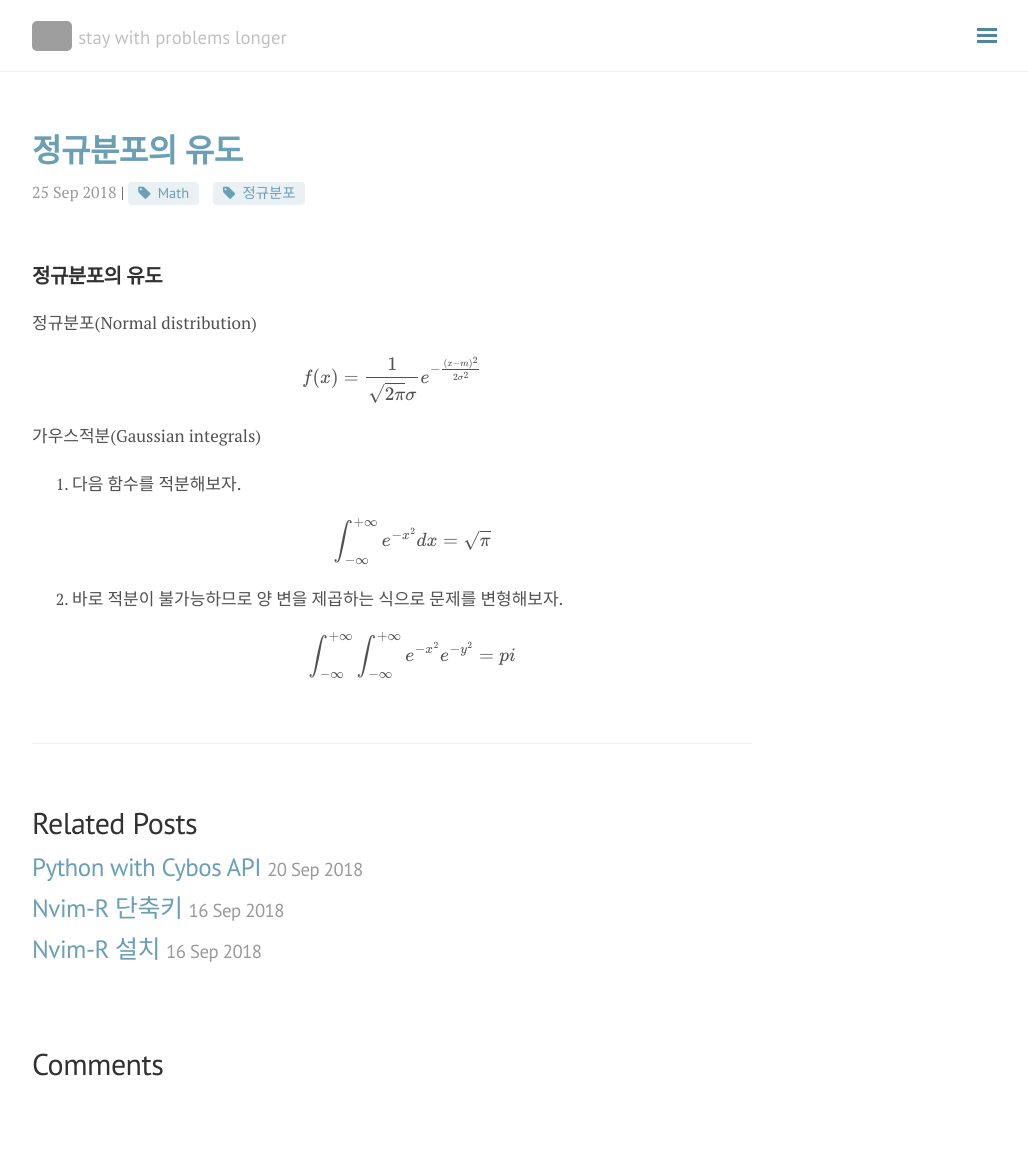
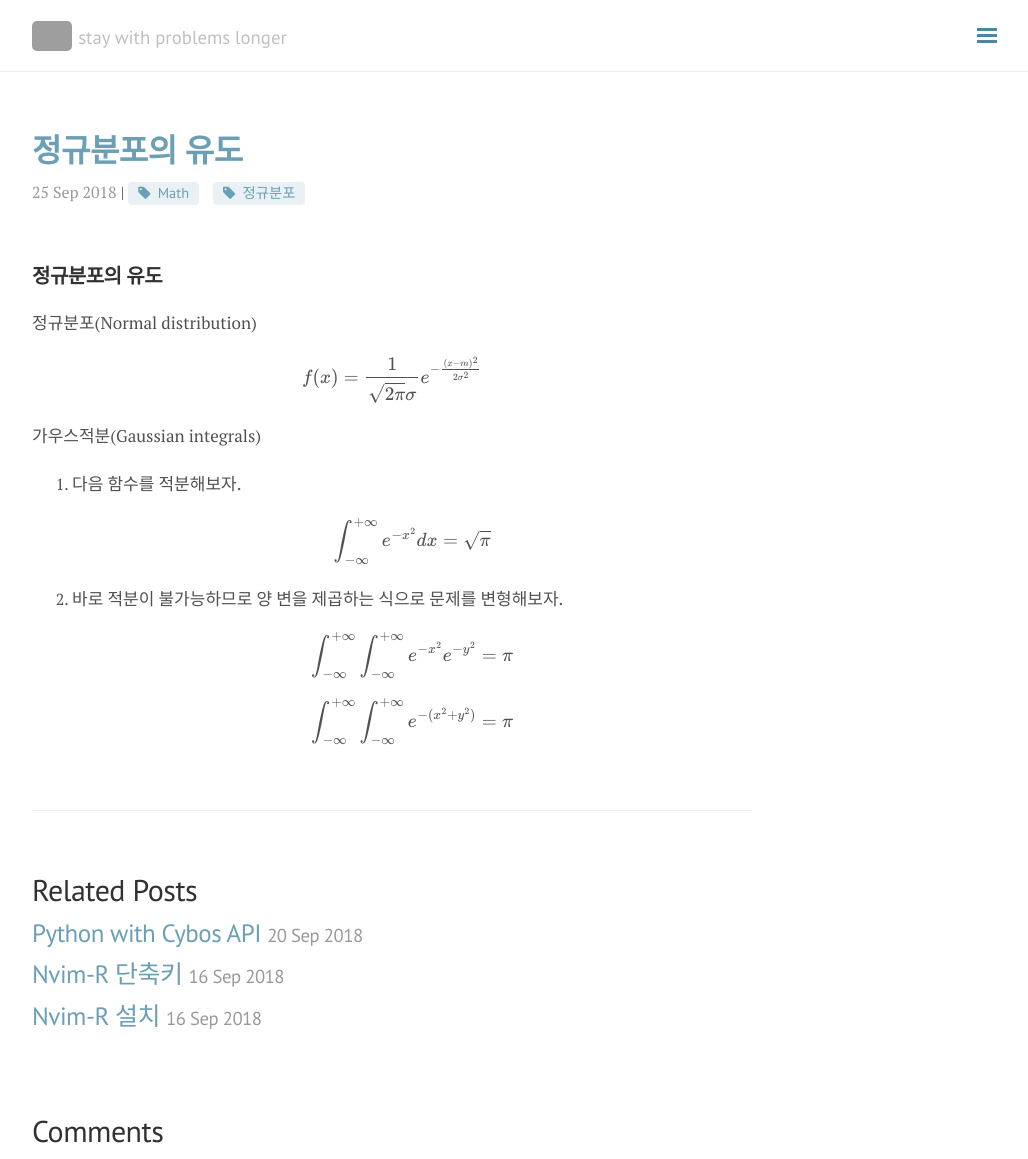
Before and after one commit to seokhoonj/seokhoonj.github.io, a Jekyll site: the page built from _posts/Math/2018-09-25-Math-normal_distribution.md, in a window 1280 px wide and 1159 px high. Shown: the whole window, without its empty margins (248-1276 px from the left). Built offline with Jekyll 4.4.1, drawn with Linux system fonts in a browser that asks for light colours; nearby versions of some CDN libraries; formulas are drawn with MathJax 3; comment, search, counter and statistics services are not loaded; grey boxes are pictures that could not be loaded.

Commit message:
add _posts

```diff
--- a/_posts/Math/2018-09-25-Math-normal_distribution.md
+++ b/_posts/Math/2018-09-25-Math-normal_distribution.md
@@ -18,4 +18,5 @@ comments: false
 \\( \int\_{-\infty}^{+\infty} e^{-x^2} dx = \sqrt{\pi} \\)
 
 2. 바로 적분이 불가능하므로 양 변을 제곱하는 식으로 문제를 변형해보자.
-\\( \int\_{-\infty}^{+\infty}\int\_{-\infty}^{+\infty} e^{-x^2} e^{-y^2} = pi \\)
+\\( \int\_{-\infty}^{+\infty}\int\_{-\infty}^{+\infty} e^{-x^2} e^{-y^2} = \pi \\)
+\\( \int\_{-\infty}^{+\infty}\int\_{-\infty}^{+\infty} e^{-(x^2+y^2)} = \pi \\)
```
